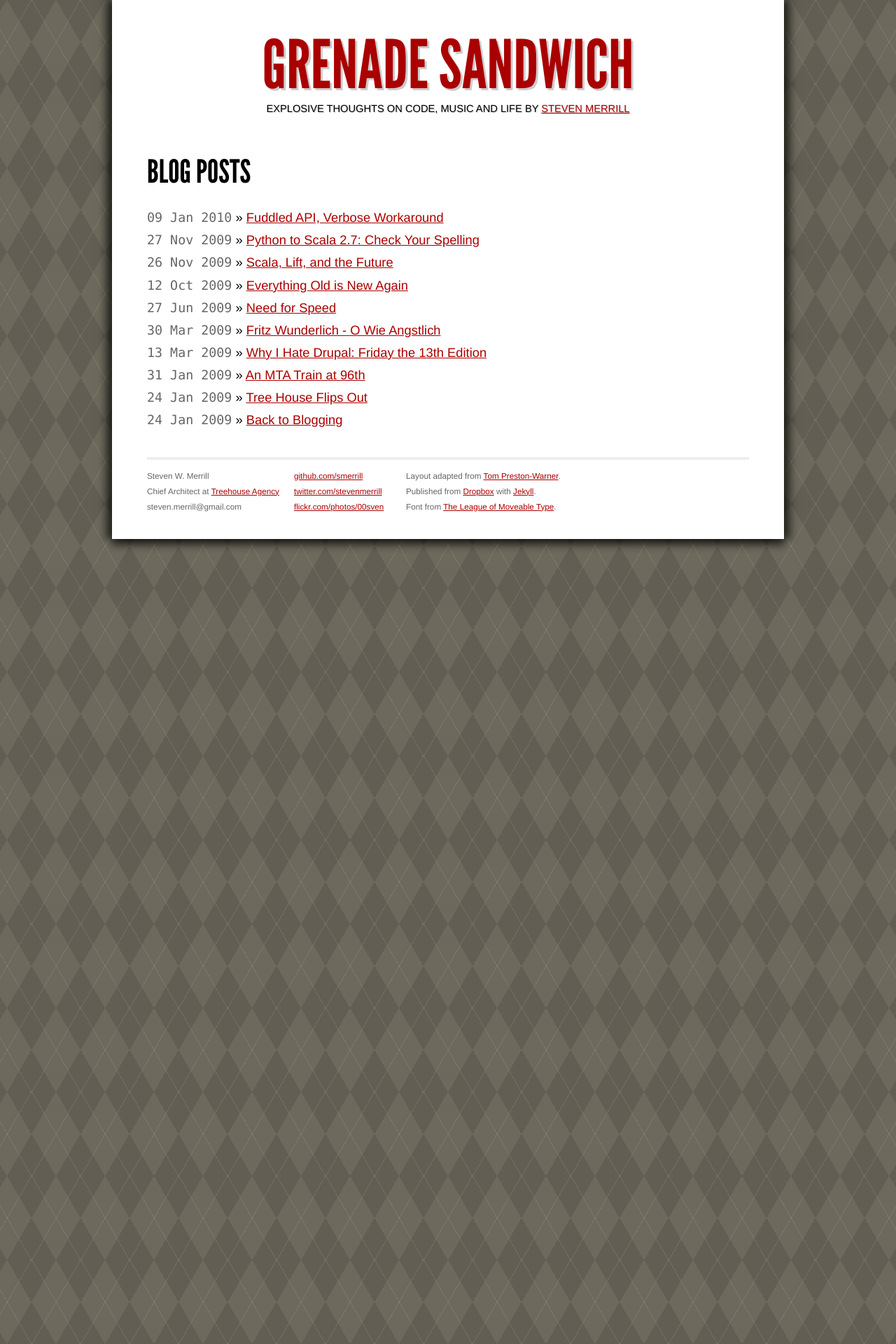
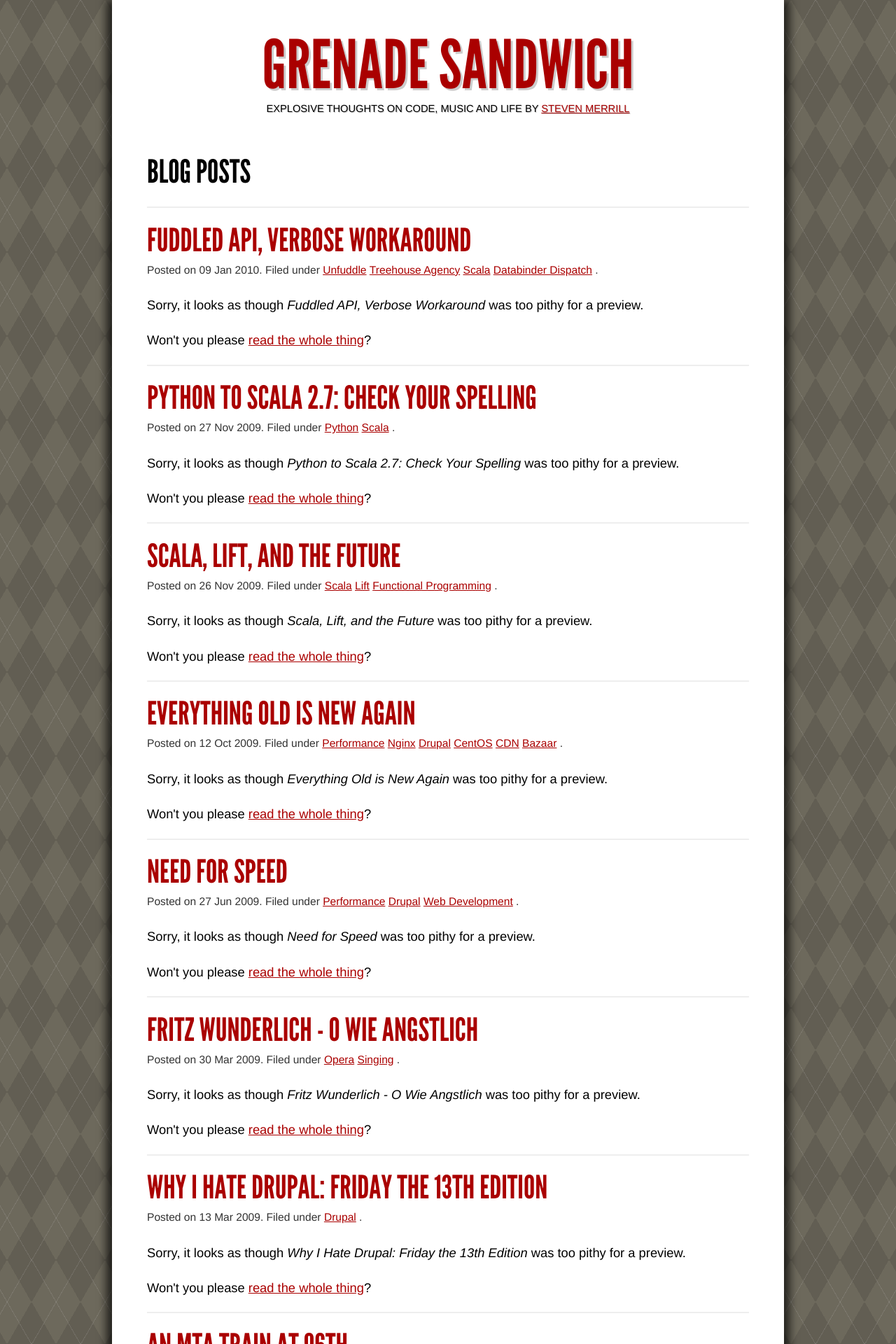
Before and after one commit to smerrill/grenadesandwich.com, a Jekyll site: the page built from index.html, in a window 1280 px wide. Shown: the top 1920 px of the page at 70% size. Built offline with Jekyll 4.4.1, drawn with Linux system fonts in a browser that asks for light colours; Markdown is read by kramdown in place of the engine named in the settings; some of the changed text lies outside the part shown.

Commit message:
Add teasers, update category linking.

```diff
--- a/_config.yml
+++ b/_config.yml
@@ -1,4 +1,5 @@
 markdown: rdiscount
 pygments: true
-permalink: "/:year/:month/:day/:title.html"
-category_dir: topics
+permalink: "/blog/steven/:year/:month/:day/:title"
+category_dir: blog/topics
+content_delimeter: "<!-- break -->"
--- /dev/null
+++ b/_includes/post_categories.html
@@ -0,0 +1,12 @@
+Filed under
+<ul>
+{% if post.categories %}
+{% for category in post.categories  %}
+<li><a href="/{{ site.category_dir }}/{{ category }}">{{ category }}</a></li>
+{% endfor %}
+{% else %}
+{% for category in page.categories  %}
+<li><a href="/{{ site.category_dir }}/{{ category }}">{{ category }}</a></li>
+{% endfor %}
+{% endif %}
+</ul>.
--- /dev/null
+++ b/_includes/post_teaser.html
@@ -0,0 +1,20 @@
+<li class="post">
+  <h2 class="post-title"><a href="{{ post.url }}">{{ post.title }}</a></h2>
+  {% if post.categories %}
+  <div class="meta">
+    Posted on {{ post.date | date_to_string }}.
+    {% include post_categories.html %}
+  </div>
+  {% endif %}
+  {% if post.preview %}
+  <div class="preview">
+    {{ post.preview }}
+    <p> &raquo; <a class="read-more" href="{{ post.url }}">Continue reading</a> this article.</p>
+  </div>
+  {% else %}
+  <div class="preview">
+    <p>Sorry, it looks as though <em>{{ post.title }}</em> was too pithy for a preview.</p>
+    <p>Won't you please <a href="{{ post.url }}">read the whole thing</a>?</p>
+  </div>
+  {% endif %}
+</li>
--- a/_layouts/category_index.html
+++ b/_layouts/category_index.html
@@ -4,8 +4,6 @@
 <h1 class="page-title">{{ page.title }}</h1>
 <ul class="posts">
 {% for post in site.categories[page.category] %}
-    <div>{{ post.date | date_to_html_string }}</div>
-    <h2><a href="{{ post.url }}">{{ post.title }}</a></h2>
-    <div class="categories">Filed under {{ post.categories | category_links }}</div>
+{% include post_teaser.html %}
 {% endfor %}
 </ul>
--- a/_layouts/post.html
+++ b/_layouts/post.html
@@ -3,6 +3,10 @@
 ---
 <div id="post">
   <h1 class="page-title">{{ page.title }}</h1>
+  <div class="meta">
+    Posted on {{ page.date | date_to_string }}.
+    {% include post_categories.html %}
+  </div>
   {{ content }}
 </div>
 
--- a/_plugins/generate_categories.rb
+++ b/_plugins/generate_categories.rb
@@ -1,162 +1,16 @@
-# Jekyll category page generator.
-# http://recursive-design.com/projects/jekyll-plugins/
-#
-# Version: 0.1.4 (201101061053)
-#
-# Copyright (c) 2010 Dave Perrett, http://recursive-design.com/
-# Licensed under the MIT license (http://www.opensource.org/licenses/mit-license.php)
-#
-# A generator that creates category pages for jekyll sites.
-#
-# To use it, simply drop this script into the _plugins directory of your Jekyll site. You should
-# also create a file called 'category_index.html' in the _layouts directory of your jekyll site
-# with the following contents (note: you should remove the leading '# ' characters):
-#
-# ================================== COPY BELOW THIS LINE ==================================
-# ---
-# layout: default
-# ---
-#
-# <h1 class="category">{{ page.title }}</h1>
-# <ul class="posts">
-# {% for post in site.categories[page.category] %}
-#     <div>{{ post.date | date_to_html_string }}</div>
-#     <h2><a href="{{ post.url }}">{{ post.title }}</a></h2>
-#     <div class="categories">Filed under {{ post.categories | category_links }}</div>
-# {% endfor %}
-# </ul>
-# ================================== COPY ABOVE THIS LINE ==================================
-#
-# You can alter the _layout_ setting if you wish to use an alternate layout, and obviously you
-# can change the HTML above as you see fit.
-#
-# When you compile your jekyll site, this plugin will loop through the list of categories in your
-# site, and use the layout above to generate a page for each one with a list of links to the
-# individual posts.
-#
-# Included filters :
-# - category_links:      Outputs the list of categories as comma-separated <a> links.
-# - date_to_html_string: Outputs the post.date as formatted html, with hooks for CSS styling.
-#
-# Available _config.yml settings :
-# - category_dir:          The subfolder to build category pages in (default is 'categories').
-# - category_title_prefix: The string used before the category name in the page title (default is
-#                          'Category: ').
 module Jekyll
-
-
-  # The CategoryIndex class creates a single category page for the specified category.
-  class CategoryIndex < Page
-
-    # Initializes a new CategoryIndex.
-    #
-    #  +base+         is the String path to the <source>.
-    #  +category_dir+ is the String path between <source> and the category folder.
-    #  +category+     is the category currently being processed.
-    def initialize(site, base, category_dir, category)
-      @site = site
-      @base = base
-      @dir  = category_dir
-      @name = 'index.html'
-      self.process(@name)
-      # Read the YAML data from the layout page.
-      self.read_yaml(File.join(base, '_layouts'), 'category_index.html')
-      self.data['category']    = category
-      # Set the title for this page.
-      title_prefix             = site.config['category_title_prefix'] || 'Category: '
-      self.data['title']       = "#{title_prefix}#{category}"
-      # Set the meta-description for this page.
-      meta_description_prefix  = site.config['category_meta_description_prefix'] || 'Category: '
-      self.data['description'] = "#{meta_description_prefix}#{category}"
+  class Post
+    def preview_content
+      delimeter = @site.config['content_delimeter'] || '<!-- -**-END-**- -->'
+      self.content.split(delimeter)[0]
     end
-
   end
 
-
-  # The Site class is a built-in Jekyll class with access to global site config information.
-  class Site
-
-    # Creates an instance of CategoryIndex for each category page, renders it, and
-    # writes the output to a file.
-    #
-    #  +category_dir+ is the String path to the category folder.
-    #  +category+     is the category currently being processed.
-    def write_category_index(category_dir, category)
-      index = CategoryIndex.new(self, self.source, category_dir, category)
-      index.render(self.layouts, site_payload)
-      index.write(self.dest)
-      # Record the fact that this page has been added, otherwise Site::cleanup will remove it.
-      self.pages << index
+  AOP.around(Post, :to_liquid) do |post_instance, args, proceed, abort|
+    result = proceed.call
+    if !post_instance.preview_content.gsub(/\n/, '').strip.empty?
+      result['preview'] = post_instance.preview_content
     end
-
-    # Loops through the list of category pages and processes each one.
-    def write_category_indexes
-      if self.layouts.key? 'category_index'
-        dir = self.config['category_dir'] || 'categories'
-        self.categories.keys.each do |category|
-          self.write_category_index(File.join(dir, category), category)
-        end
-
-        # Throw an exception if the layout couldn't be found.
-      else
-        throw "No 'category_index' layout found."
-      end
-    end
-
+    result
   end
-
-
-  # Jekyll hook - the generate method is called by jekyll, and generates all of the category pages.
-  class GenerateCategories < Generator
-    safe true
-    priority :low
-
-    def generate(site)
-      site.write_category_indexes
-    end
-
-  end
-
-
-  # Adds some extra filters used during the category creation process.
-  module Filters
-
-    # Outputs a list of categories as comma-separated <a> links. This is used
-    # to output the category list for each post on a category page.
-    #
-    #  +categories+ is the list of categories to format.
-    #
-    # Returns string
-    def category_links(categories)
-      categories = categories.sort!.map do |item|
-        '<a href="/blog/category/'+item+'/">'+item+'</a>'
-      end
-
-      connector = "and"
-      case categories.length
-      when 0
-        ""
-      when 1
-        categories[0].to_s
-      when 2
-        "#{categories[0]} #{connector} #{categories[1]}"
-      else
-        "#{categories[0...-1].join(', ')}, #{connector} #{categories[-1]}"
-      end
-    end
-
-    # Outputs the post.date as formatted html, with hooks for CSS styling.
-    #
-    #  +date+ is the date object to format as HTML.
-    #
-    # Returns string
-    def date_to_html_string(date)
-      result = '<span class="month">' + date.strftime('%b').upcase + '</span> '
-      result += date.strftime('<span class="day">%d</span> ')
-      result += date.strftime('<span class="year">%Y</span> ')
-      result
-    end
-
-  end
-
 end
--- /dev/null
+++ b/_plugins/post_preview.rb
@@ -0,0 +1,162 @@
+# Jekyll category page generator.
+# http://recursive-design.com/projects/jekyll-plugins/
+#
+# Version: 0.1.4 (201101061053)
+#
+# Copyright (c) 2010 Dave Perrett, http://recursive-design.com/
+# Licensed under the MIT license (http://www.opensource.org/licenses/mit-license.php)
+#
+# A generator that creates category pages for jekyll sites.
+#
+# To use it, simply drop this script into the _plugins directory of your Jekyll site. You should
+# also create a file called 'category_index.html' in the _layouts directory of your jekyll site
+# with the following contents (note: you should remove the leading '# ' characters):
+#
+# ================================== COPY BELOW THIS LINE ==================================
+# ---
+# layout: default
+# ---
+#
+# <h1 class="category">{{ page.title }}</h1>
+# <ul class="posts">
+# {% for post in site.categories[page.category] %}
+#     <div>{{ post.date | date_to_html_string }}</div>
+#     <h2><a href="{{ post.url }}">{{ post.title }}</a></h2>
+#     <div class="categories">Filed under {{ post.categories | category_links }}</div>
+# {% endfor %}
+# </ul>
+# ================================== COPY ABOVE THIS LINE ==================================
+#
+# You can alter the _layout_ setting if you wish to use an alternate layout, and obviously you
+# can change the HTML above as you see fit.
+#
+# When you compile your jekyll site, this plugin will loop through the list of categories in your
+# site, and use the layout above to generate a page for each one with a list of links to the
+# individual posts.
+#
+# Included filters :
+# - category_links:      Outputs the list of categories as comma-separated <a> links.
+# - date_to_html_string: Outputs the post.date as formatted html, with hooks for CSS styling.
+#
+# Available _config.yml settings :
+# - category_dir:          The subfolder to build category pages in (default is 'categories').
+# - category_title_prefix: The string used before the category name in the page title (default is
+#                          'Category: ').
+module Jekyll
+
+
+  # The CategoryIndex class creates a single category page for the specified category.
+  class CategoryIndex < Page
+
+    # Initializes a new CategoryIndex.
+    #
+    #  +base+         is the String path to the <source>.
+    #  +category_dir+ is the String path between <source> and the category folder.
+    #  +category+     is the category currently being processed.
+    def initialize(site, base, category_dir, category)
+      @site = site
+      @base = base
+      @dir  = category_dir
+      @name = 'index.html'
+      self.process(@name)
+      # Read the YAML data from the layout page.
+      self.read_yaml(File.join(base, '_layouts'), 'category_index.html')
+      self.data['category']    = category
+      # Set the title for this page.
+      title_prefix             = site.config['category_title_prefix'] || 'Category: '
+      self.data['title']       = "#{title_prefix}#{category}"
+      # Set the meta-description for this page.
+      meta_description_prefix  = site.config['category_meta_description_prefix'] || 'Category: '
+      self.data['description'] = "#{meta_description_prefix}#{category}"
+    end
+
+  end
+
+
+  # The Site class is a built-in Jekyll class with access to global site config information.
+  class Site
+
+    # Creates an instance of CategoryIndex for each category page, renders it, and
+    # writes the output to a file.
+    #
+    #  +category_dir+ is the String path to the category folder.
+    #  +category+     is the category currently being processed.
+    def write_category_index(category_dir, category)
+      index = CategoryIndex.new(self, self.source, category_dir, category)
+      index.render(self.layouts, site_payload)
+      index.write(self.dest)
+      # Record the fact that this page has been added, otherwise Site::cleanup will remove it.
+      self.pages << index
+    end
+
+    # Loops through the list of category pages and processes each one.
+    def write_category_indexes
+      if self.layouts.key? 'category_index'
+        dir = self.config['category_dir'] || 'categories'
+        self.categories.keys.each do |category|
+          self.write_category_index(File.join(dir, category), category)
+        end
+
+        # Throw an exception if the layout couldn't be found.
+      else
+        throw "No 'category_index' layout found."
+      end
+    end
+
+  end
+
+
+  # Jekyll hook - the generate method is called by jekyll, and generates all of the category pages.
+  class GenerateCategories < Generator
+    safe true
+    priority :low
+
+    def generate(site)
+      site.write_category_indexes
+    end
+
+  end
+
+
+  # Adds some extra filters used during the category creation process.
+  module Filters
+
+    # Outputs a list of categories as comma-separated <a> links. This is used
+    # to output the category list for each post on a category page.
+    #
+    #  +categories+ is the list of categories to format.
+    #
+    # Returns string
+    def category_links(categories)
+      categories = categories.sort!.map do |item|
+        '<a href="/blog/category/'+item+'/">'+item+'</a>'
+      end
+
+      connector = "and"
+      case categories.length
+      when 0
+        ""
+      when 1
+        categories[0].to_s
+      when 2
+        "#{categories[0]} #{connector} #{categories[1]}"
+      else
+        "#{categories[0...-1].join(', ')}, #{connector} #{categories[-1]}"
+      end
+    end
+
+    # Outputs the post.date as formatted html, with hooks for CSS styling.
+    #
+    #  +date+ is the date object to format as HTML.
+    #
+    # Returns string
+    def date_to_html_string(date)
+      result = '<span class="month">' + date.strftime('%b').upcase + '</span> '
+      result += date.strftime('<span class="day">%d</span> ')
+      result += date.strftime('<span class="year">%Y</span> ')
+      result
+    end
+
+  end
+
+end
--- a/css/screen.css
+++ b/css/screen.css
@@ -120,7 +120,7 @@
   font-weight: normal;
 }
 
-h1 {
+h1, h2.post-title {
   font: 2.5em 'LeagueGothicRegular', Arial, sans-serif;
   /*text-transform: uppercase;*/
   letter-spacing: 0;
@@ -194,14 +194,39 @@
   margin-bottom: 2em;
 }
 
-ul.posts li {
-    line-height: 1.75em;
+ul.posts li.post {
+  padding-top: 1em;
+  line-height: 1.75em;
+  border-top: 2px solid #eee;
 }
 
 ul.posts span {
   color: #666;
   font-family: Menlo, "Andale Mono", Monaco, "Courier New", monospace;
   /*font-size: 80%;*/
+}
+
+/* @TODO: Fix. */
+#post .meta {
+  position: relative;
+  bottom: 1.25em;
+  margin-bottom: 0;
+}
+
+#post .meta, ul.posts .meta {
+  font-size: .85em;
+  color: #333;
+}
+
+#post .meta ul, #post .meta ul li,
+ul.posts .meta ul, ul.posts .meta ul li {
+  list-style-type: none;
+  display: inline;
+  margin-left: 0;
+}
+
+ul.posts .meta ul li {
+  display: inline;
 }
 
 /*****************************************************************************/
@@ -240,6 +265,10 @@
 h1.page-title {
   margin: 0.5em 0;
   text-transform: uppercase;
+}
+
+#post h1.page-title {
+  margin 0.5em 0 0;
 }
 
 .site .title a.main-title {
@@ -292,7 +321,6 @@
 }
 
 .site .footer {
-  font-size: 80%;
   color: #666;
   border-top: 4px solid #eee;
   margin-top: 2em;
@@ -302,19 +330,19 @@
 
 .site .footer .bio {
   float: left;
-  width: 200px;
+  width: 260px;
   margin-right: 10px;
 }
 
 .site .footer .contact {
   float: left;
-  width: 150px;
+  width: 200px;
   margin-right: 10px;
 }
 
 .site .footer .acknowledgements {
   float: left;
-  width: 320px;
+  width: 360px;
 }
 
 .site .footer .contact a {
@@ -357,6 +385,10 @@
 
 /* standard */
 
+#post p {
+  margin: 0 0 1em;
+}
+
 #post pre {
   border-top: 1px solid #ddd;
   border-bottom: 1px solid #ddd;
@@ -387,6 +419,10 @@
   border: none;
 }
 
+h2.post-title a {
+  text-decoration: none;
+}
+
 /* terminal */
 
 #post pre.terminal {
--- a/index.html
+++ b/index.html
@@ -7,7 +7,7 @@
   <h1 class="page-title">Blog Posts</h1>
   <ul class="posts">
     {% for post in site.posts %}
-      <li><span>{{ post.date | date_to_string }}</span> &raquo; <a href="{{ post.url }}">{{ post.title }}</a></li>
+    {% include post_teaser.html %}
     {% endfor %}
   </ul>
 </div>
```
